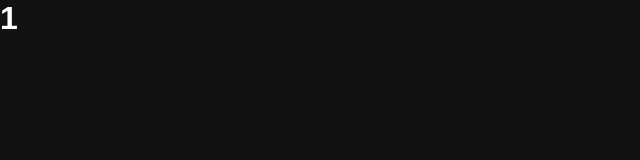
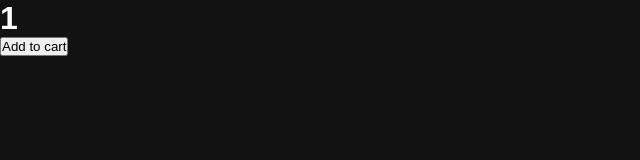
Before and after one commit to nymalone/curso-nextjs, a Next.js app: page /catalog/products/1 in a window 1280 px wide. Shown: the top 160 px of the page, without its empty margins (0-640 px from the left). Built offline with nearby package versions, Linux system fonts and the light colour scheme.

Commit message:
lazy load components with dynamic imports

```diff
--- /dev/null
+++ b/src/components/AddToCartModal.tsx
@@ -0,0 +1,7 @@
+export default function AddToCartModal() {
+  return (
+    <div>
+      Do you really want add this product to the cart?
+    </div>
+  )
+}
--- a/src/pages/catalog/products/[slug].tsx
+++ b/src/pages/catalog/products/[slug].tsx
@@ -1,9 +1,29 @@
 import { useRouter } from 'next/router'
+import { useState } from 'react';
+import dynamic from 'next/dynamic';
+
+const AddToCartModal = dynamic(() =>
+  import('../../../components/AddToCartModal'),
+  {
+    loading: () => <p>Loading...</p>, //lazy loading component
+    ssr: false // faz com que o componente nunca seja renderizado pelo lado do servidor e sempre pelo lado do browser
+  }
+)
 
 export default function Product() {
   const router = useRouter();
+  const [isAddToCartModalVisible, setIsAddToCartModalVisible] = useState(false)
 
+  function handleAddToCart() {
+    setIsAddToCartModalVisible(true)
+  }
   return (
-  <h1>{router.query.slug}</h1>
+    <div>
+      <h1>{router.query.slug}</h1>
+
+      <button onClick={handleAddToCart}>Add to cart</button>
+
+      { isAddToCartModalVisible && <AddToCartModal />}
+    </div>
   )
 }
```
